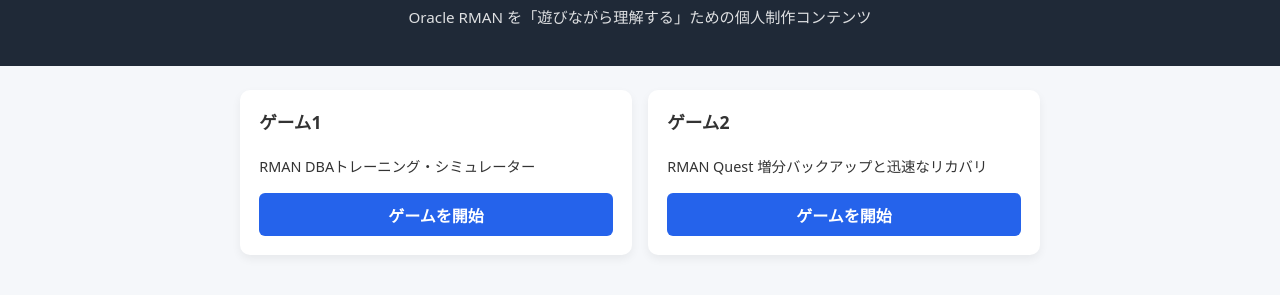
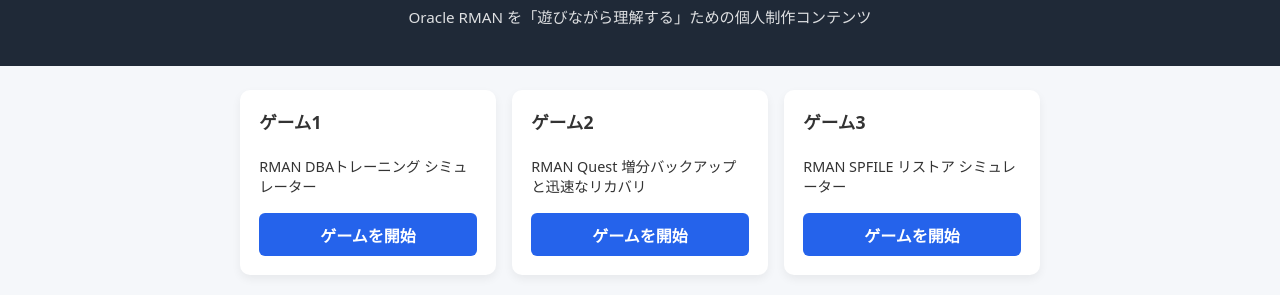
Before and after one commit to explorelei/RMAN-sutudy-games, a plain HTML site: page index.html in a window 1280 px wide. Shown: the part 65-360 px from the top of the page. Drawn offline with Linux system fonts and the light colour scheme.

Commit message:
Update game description and add new game section

```diff
--- a/index.html
+++ b/index.html
@@ -102,7 +102,7 @@
       <div class="game-card">
         <h2>ゲーム1</h2>
         <p>
-          RMAN DBAトレーニング・シミュレーター
+          RMAN DBAトレーニング シミュレーター
         </p>
         <a href="game1.html">ゲームを開始</a>
       </div>
@@ -115,6 +115,14 @@
         <a href="game2.html">ゲームを開始</a>
       </div>
 
+      <div class="game-card">
+        <h2>ゲーム3</h2>
+        <p>
+          RMAN SPFILE リストア シミュレーター
+        </p>
+        <a href="game3.html">ゲームを開始</a>
+      </div>
+
     </section>
   </main>
 
```
